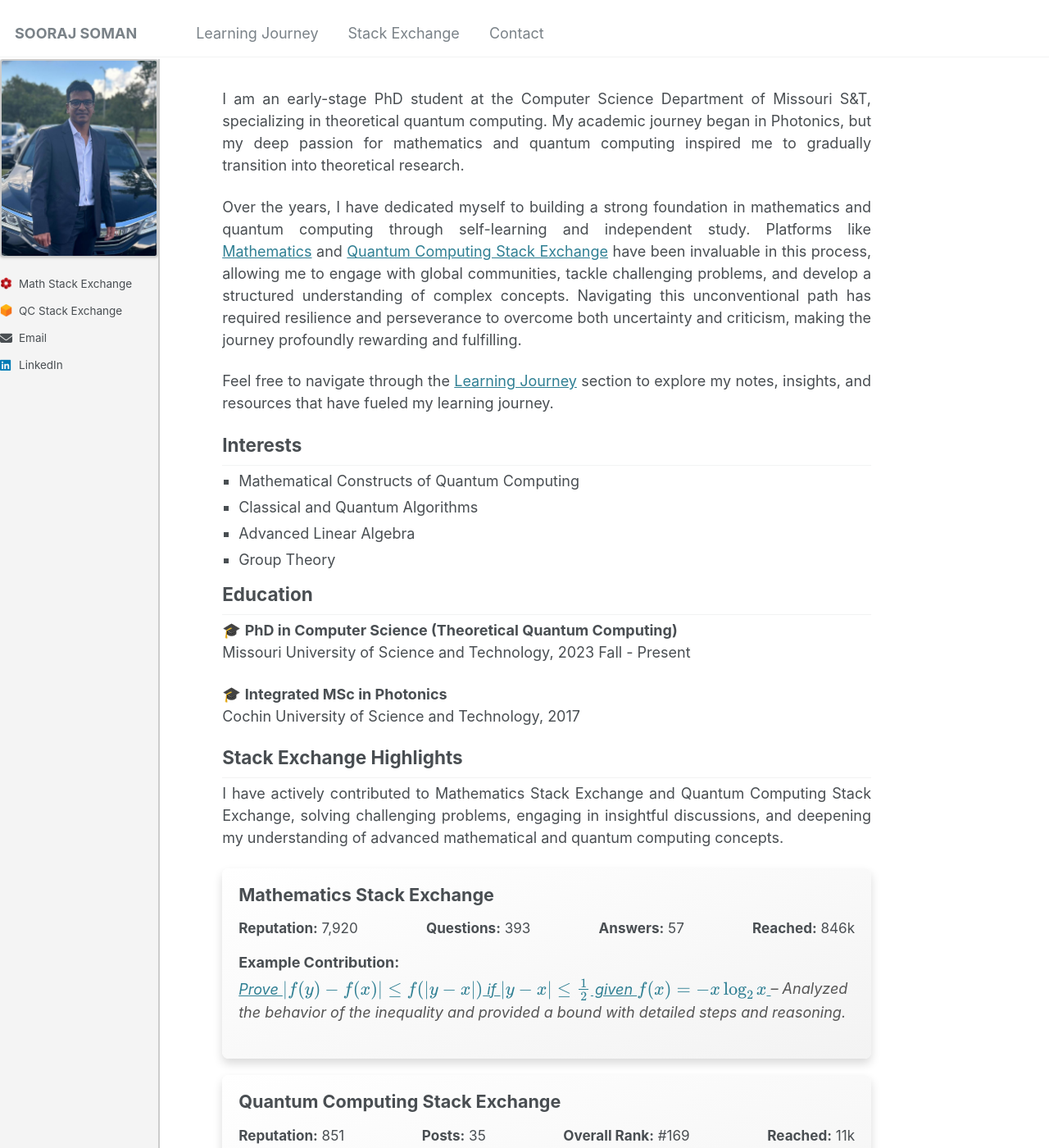
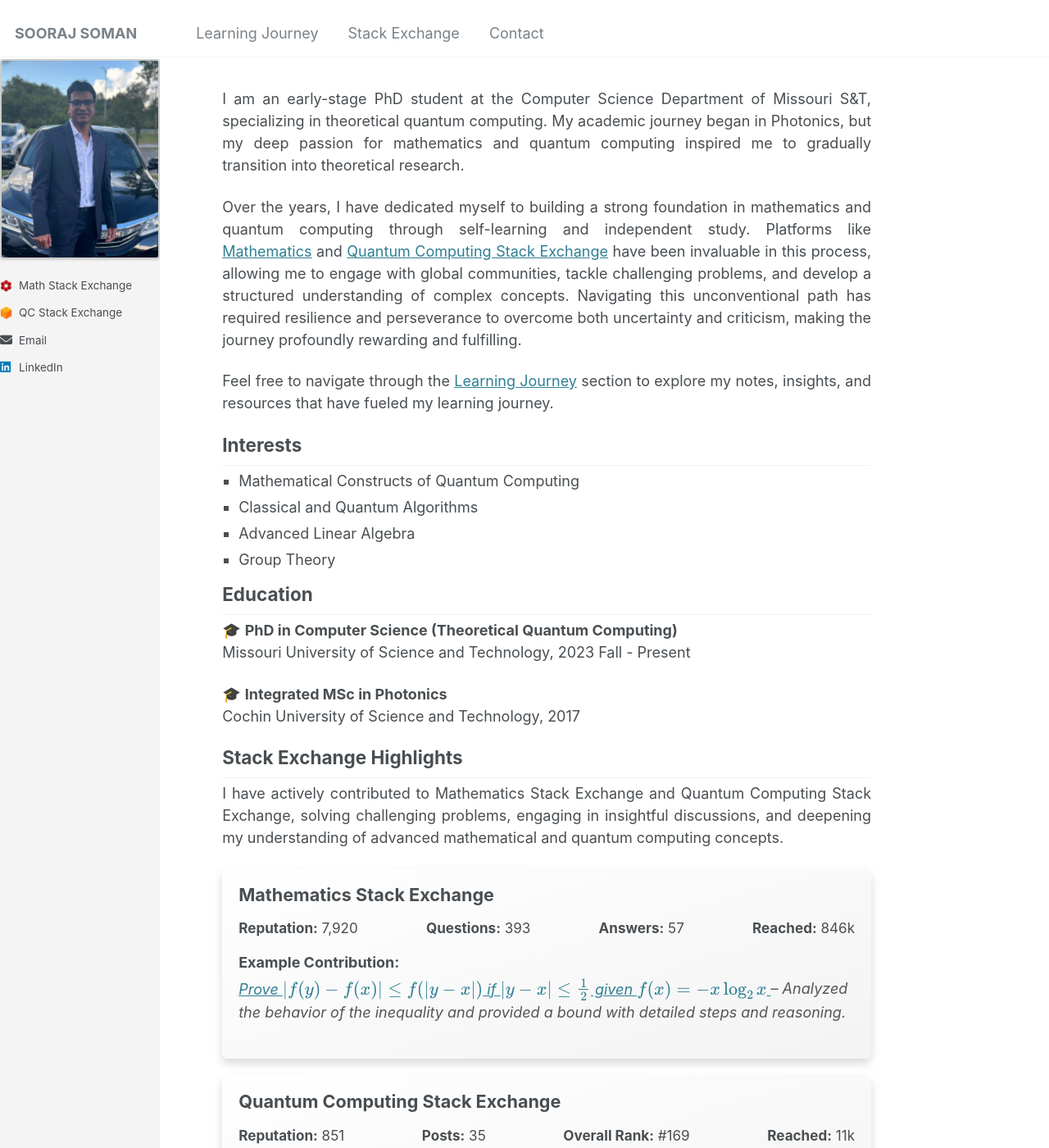
Before and after one commit to soorajss1729/soorajss1729.github.io, a Jekyll site: the page built from _pages/about.md, in a window 1280 px wide and 1400 px high. Shown: the whole window at 82% size. Built offline with Jekyll 4.4.1, drawn with Linux system fonts in a browser that asks for light colours.

Commit message:
Update _sidebar.scss

```diff
--- a/_sass/_sidebar.scss
+++ b/_sass/_sidebar.scss
@@ -77,7 +77,6 @@
    ========================================================================== */
 .sidebar {
   background-color: #f4f4f4; /* Light background for the sidebar */
-  border-right: 2px solid #ccc; /* Separator from main content */
   padding-top: 0em; /*2.3em;*/
   margin-top:2em;
   margin-left: 0em;
```
